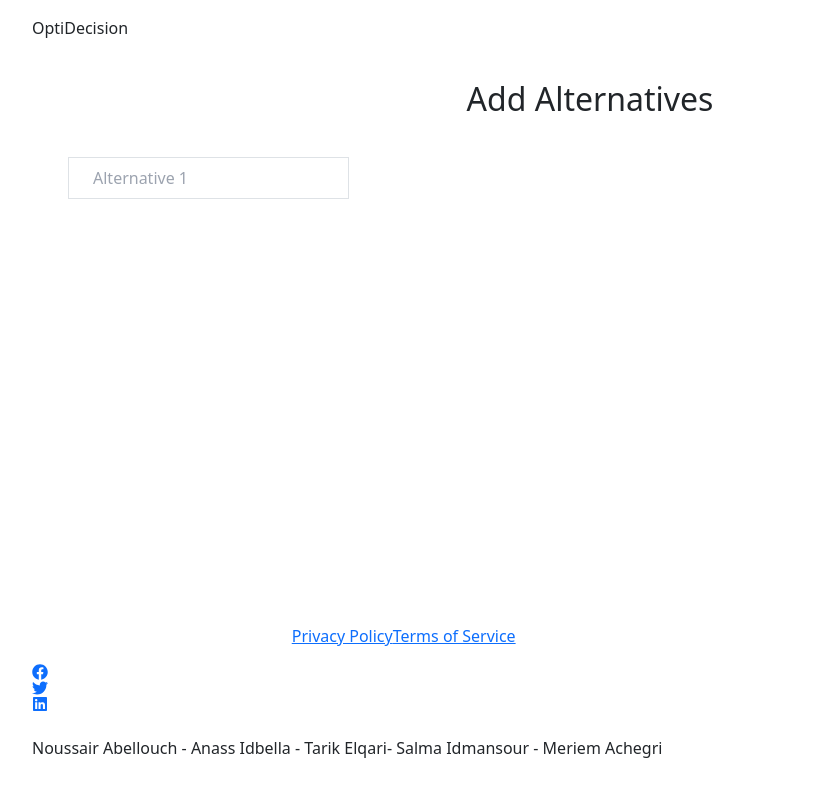
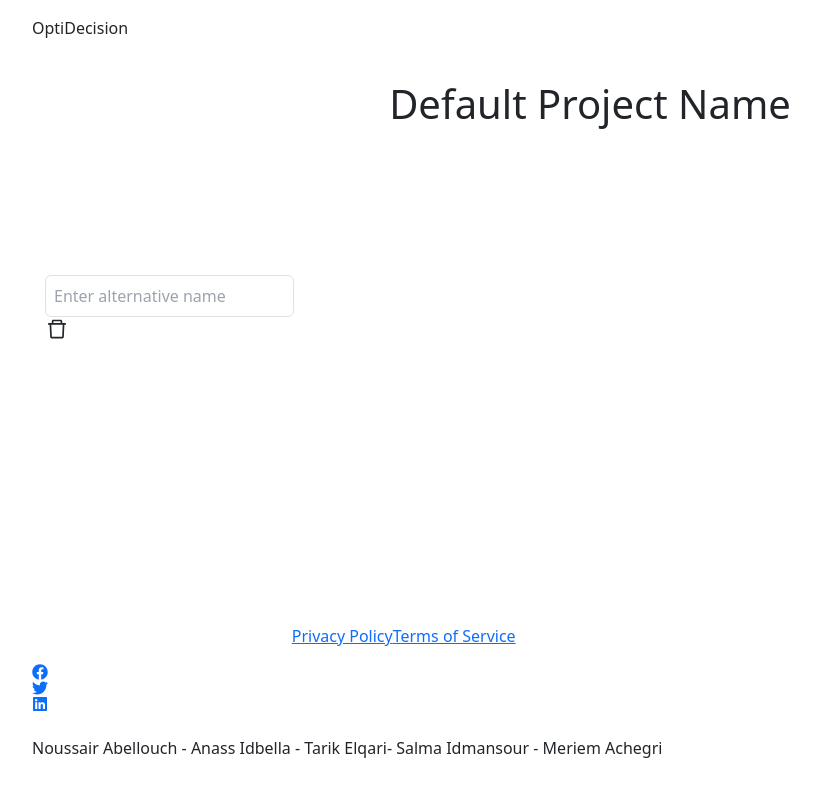
Before and after one commit to Anassidbella/OptiDecision, a React (Create React App) app in the folder optidecision_frontend/: page /alternative in a window 1280 px wide. Both pictures are taken after a click on the button "Add Alternative". Shown: the top 796 px of the page, without its empty margins (50-870 px from the left). Built offline with nearby package versions, Linux system fonts and the light colour scheme.

Commit message:
modification de la page des alternatives

```diff
--- a/optidecision_frontend/src/components/pages/PairComparison.jsx
+++ b/optidecision_frontend/src/components/pages/PairComparison.jsx
@@ -1,5 +1,5 @@
 import React, { useState, useEffect } from 'react';
-import { useLocation } from 'react-router-dom';
+import { useNavigate,useLocation } from 'react-router-dom';
 
 function PairComparison() {
   // Récupérer les données de l'URL
@@ -9,7 +9,7 @@ function PairComparison() {
   // État pour stocker les comparaisons et les résultats
   const [pairwiseComparisons, setPairwiseComparisons] = useState({});
   const [results, setResults] = useState(null);
-
+  const navigate=useNavigate();
   // Effet pour initialiser les comparaisons lorsque les critères changent
   useEffect(() => {
     const initialComparisons = {};
@@ -87,7 +87,10 @@ function PairComparison() {
       console.error('Échec du calcul des poids:', error);
     }
   };
-
+  const handleGoToAlternatives = (event) => {
+    event.preventDefault();
+    navigate('/alternative', { state: { projectName, criteria } });
+  };
   return (
     <div className="bg-gray-100 min-h-screen py-8">
       <div className="container mx-auto px-4 md:px-8">
@@ -180,6 +183,11 @@ function PairComparison() {
             Calculer les poids
           </button>
         </div>
+        <div className="flex justify-center">
+          <button onClick={handleGoToAlternatives} className="px-4 py-2 rounded-md transition duration-500 ease-in-out transform hover:scale-125 bg-gradient-to-r from-[#6C0345] via-[#DC6B19] to-[#F7C566] text-white">
+          Passer à la page des alternatives
+        </button>
+          </div>
 
         {/* Affichage des résultats */}
         {results && (
@@ -212,6 +220,7 @@ function PairComparison() {
               </table>
             </div>
           </div>
+
         )}
       </div>
     </div>
--- a/optidecision_frontend/src/components/pages/alternative.js
+++ b/optidecision_frontend/src/components/pages/alternative.js
@@ -1,57 +1,117 @@
 import React, { useState } from 'react';
+import { useLocation } from 'react-router-dom';
+import { AiOutlineDelete } from 'react-icons/ai';  // Importing Ant Design Icons for a delete icon
 
 function Alternative() {
-    // État pour stocker les alternatives
     const [alternatives, setAlternatives] = useState([]);
+    const location = useLocation();
+    const { projectName, criteria = [] } = location.state || { projectName: "Default Project Name", criteria: [] };
 
-    // Fonction pour ajouter une alternative
     const addAlternative = () => {
-        setAlternatives([...alternatives, '']);
+        setAlternatives([...alternatives, { name: "", scores: {} }]);
     };
 
-    // Fonction pour gérer les changements dans le champ d'alternative
     const handleAlternativeChange = (index, value) => {
         const updatedAlternatives = [...alternatives];
-        updatedAlternatives[index] = value;
+        updatedAlternatives[index].name = value;
         setAlternatives(updatedAlternatives);
     };
 
-    // Fonction pour supprimer une alternative
+    const handleScoreChange = (alternativeIndex, critName, subCritName, value) => {
+        const updatedAlternatives = [...alternatives];
+        const scores = updatedAlternatives[alternativeIndex].scores;
+        const critScores = scores[critName] || {};
+        critScores[subCritName] = parseFloat(value);
+        scores[critName] = critScores;
+        setAlternatives(updatedAlternatives);
+    };
+
     const removeAlternative = (index) => {
         const updatedAlternatives = [...alternatives];
         updatedAlternatives.splice(index, 1);
         setAlternatives(updatedAlternatives);
     };
 
-    // Fonction pour soumettre les alternatives
     const handleSubmit = () => {
-        // Ici, vous pouvez envoyer les alternatives au backend Django
         console.log("Alternatives submitted:", alternatives);
     };
 
     return (
         <div className="bg-gray-100 min-h-screen py-8">
             <div className="container mx-auto px-4 md:px-8">
-                <h2 className="text-3xl font-semibold text-center text-[#6C0345] mb-6">Add Alternatives</h2>
-                <div className="grid grid-cols-1 gap-6">
-                    {alternatives.map((alternative, index) => (
-                        <div key={index} className="bg-white rounded-lg shadow-md overflow-hidden">
-                            <div className="p-4">
-                                <input
-                                    type="text"
-                                    value={alternative}
-                                    onChange={(e) => handleAlternativeChange(index, e.target.value)}
-                                    placeholder={`Alternative ${index + 1}`}
-                                    className="w-full py-2 px-4 border rounded-md"
-                                />
-                                <button onClick={() => removeAlternative(index)} className="mt-2 px-4 py-2 bg-red-500 text-white rounded-md hover:bg-red-600">Remove</button>
-                            </div>
-                        </div>
-                    ))}
-                </div>
+                <h1 className="text-4xl font-bold text-center mb-4">{projectName}</h1>
+                <button onClick={addAlternative} className="mb-4 bg-[#6C0345] text-white px-4 py-2 rounded hover:bg-[#4E022E]">Add Alternative</button>
+                <table className="w-full text-center border-collapse">
+                    <thead>
+                        <tr className="bg-[#6C0345] text-white">
+                            <th className="p-3">Alternative</th>
+                            {criteria.map(crit => (
+                                crit.subCriteria.length > 0 ? (
+                                    <React.Fragment key={crit.name}>
+                                        <th colSpan={crit.subCriteria.length} className="p-3">{crit.name}</th>
+                                    </React.Fragment>
+                                ) : <th key={crit.name} className="p-3">{crit.name}</th>
+                            ))}
+                        </tr>
+                        <tr className="bg-[#4E022E] text-white">
+                            <th></th>
+                            {criteria.map(crit => (
+                                crit.subCriteria.length > 0 ? (
+                                    crit.subCriteria.map(subCrit => (
+                                        <th key={`${crit.name}-${subCrit}`} className="p-3">{subCrit}</th>
+                                    ))
+                                ) : <th key={crit.name}></th>
+                            ))}
+                        </tr>
+                    </thead>
+                    <tbody>
+                        {alternatives.map((alt, altIndex) => (
+                            <tr key={altIndex}>
+                                <td className="relative">
+                                    <input
+                                        type="text"
+                                        value={alt.name}
+                                        onChange={e => handleAlternativeChange(altIndex, e.target.value)}
+                                        placeholder="Enter alternative name"
+                                        className="p-2 border rounded w-full"
+                                    />
+                                    <AiOutlineDelete
+                                        onClick={() => removeAlternative(altIndex)}
+                                        className="absolute right-3 top-1/2 transform -translate-y-1/2 text-red-500 cursor-pointer hover:text-red-600"
+                                        size={24}
+                                    />
+                                </td>
+                                {criteria.map(crit => (
+                                    crit.subCriteria.length > 0 ? (
+                                        crit.subCriteria.map(subCrit => (
+                                            <td key={`${crit.name}-${subCrit}`}>
+                                                <input
+                                                    type="number"
+                                                    min="0"
+                                                    value={((alt.scores[crit.name] && alt.scores[crit.name][subCrit]) || '')}
+                                                    onChange={e => handleScoreChange(altIndex, crit.name, subCrit, e.target.value)}
+                                                    className="p-2 border rounded w-full"
+                                                />
+                                            </td>
+                                        ))
+                                    ) : (
+                                        <td key={crit.name}>
+                                            <input
+                                                type="number"
+                                                min="0"
+                                                value={((alt.scores[crit.name] && alt.scores[crit.name]['overall']) || '')}
+                                                onChange={e => handleScoreChange(altIndex, crit.name, 'overall', e.target.value)}
+                                                className="p-2 border rounded w-full"
+                                            />
+                                        </td>
+                                    )
+                                ))}
+                            </tr>
+                        ))}
+                    </tbody>
+                </table>
                 <div className="text-center mt-6">
-                    <button onClick={addAlternative} className="px-4 py-2 bg-[#6C0345] text-white rounded-2xl hover:bg-[#4E022E] transition duration-300 ease-in-out">Add Alternative</button>
-                    <button onClick={handleSubmit} className="ml-4 px-4 py-2 bg-[#6C0345] text-white rounded-2xl hover:bg-[#4E022E] transition duration-300 ease-in-out">Submit Alternatives</button>
+                    <button onClick={handleSubmit} className="px-4 py-2 bg-[#6C0345] text-white rounded-2xl hover:bg-[#4E022E]">Submit Alternatives</button>
                 </div>
             </div>
         </div>
```
Also changed, not shown: 1 other file (tests, documents, lock files or other folders).
